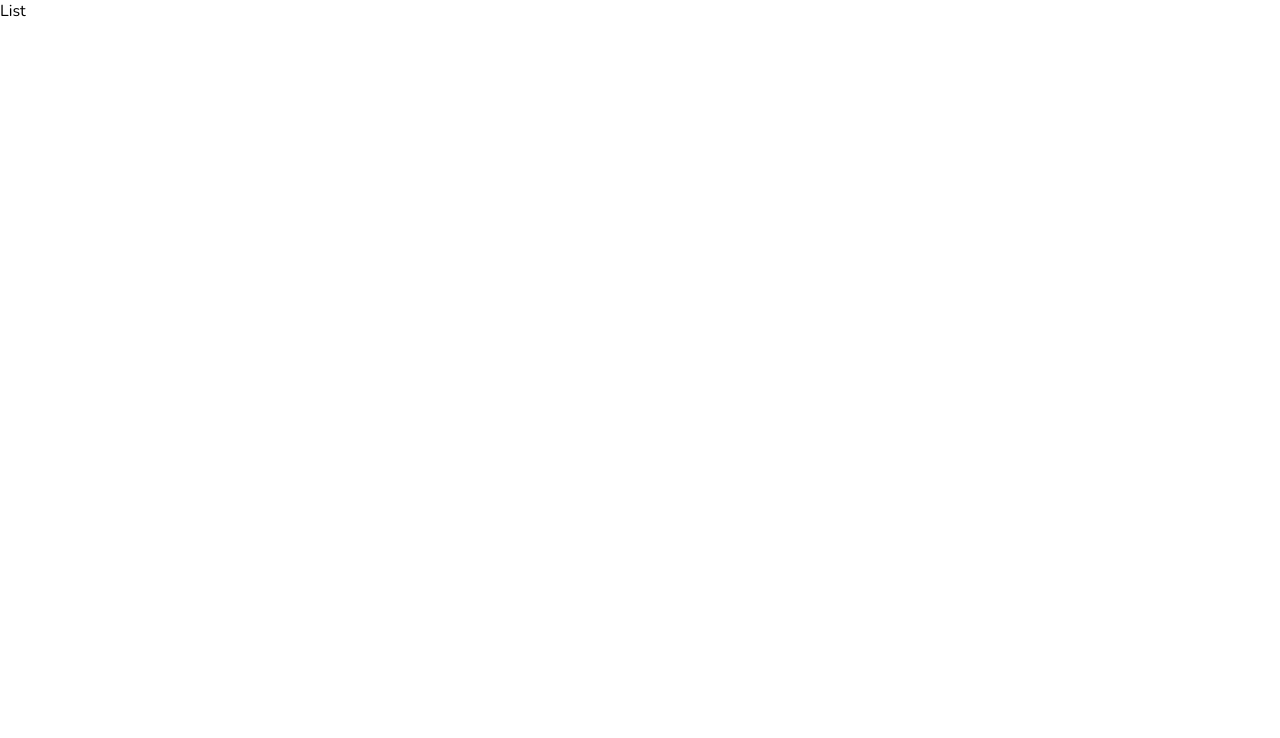
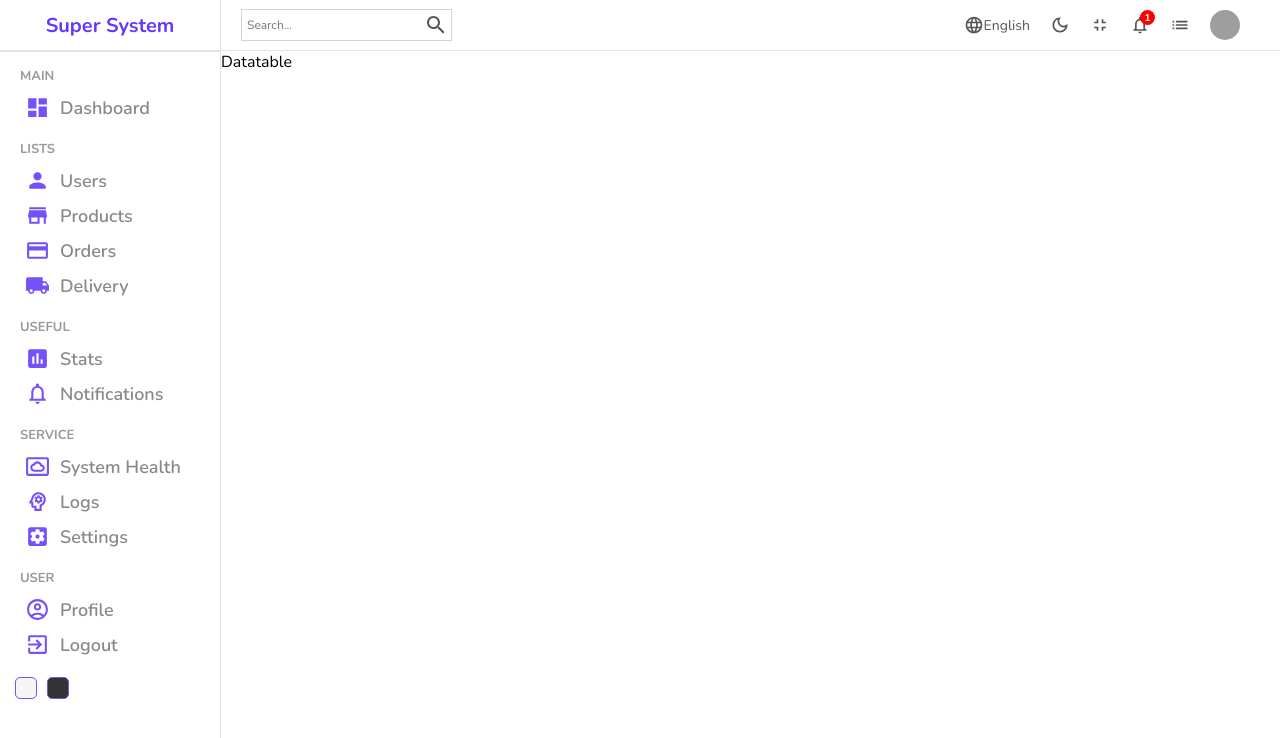
Before and after one commit to knrbokhari/super-system, a React (Create React App) app in the folder super-system/: page /list in a window 1280 px wide. Shown: the top 738 px of the page. Built offline with nearby package versions, Linux system fonts and the light colour scheme; grey boxes are pictures that could not be loaded.

Commit message:
creating list page

```diff
--- /dev/null
+++ b/super-system/src/components/Datatable/Datatable.js
@@ -0,0 +1,8 @@
+import React from "react";
+import "./Datatable.scss";
+
+const Datatable = () => {
+  return <div>Datatable</div>;
+};
+
+export default Datatable;
--- a/super-system/src/pages/List/List.js
+++ b/super-system/src/pages/List/List.js
@@ -1,8 +1,19 @@
 import React from "react";
 import "./List.scss";
+import Sidebar from "../../components/Sidebar/Sidebar";
+import Navbar from "../../components/Navbar/Navbar";
+import Datatable from "../../components/Datatable/Datatable";
 
 const List = () => {
-  return <div>List</div>;
+  return (
+    <div className="list">
+      <Sidebar />
+      <div className="listContainer">
+        <Navbar />
+        <Datatable />
+      </div>
+    </div>
+  );
 };
 
 export default List;
--- a/super-system/src/pages/List/List.scss
+++ b/super-system/src/pages/List/List.scss
@@ -0,0 +1,7 @@
+.list {
+  display: flex;
+  width: 100%;
+  .listContainer {
+    flex: 6;
+  }
+}
```
Also changed, not shown: super-system/src/components/Datatable/Datatable.scss (added).
